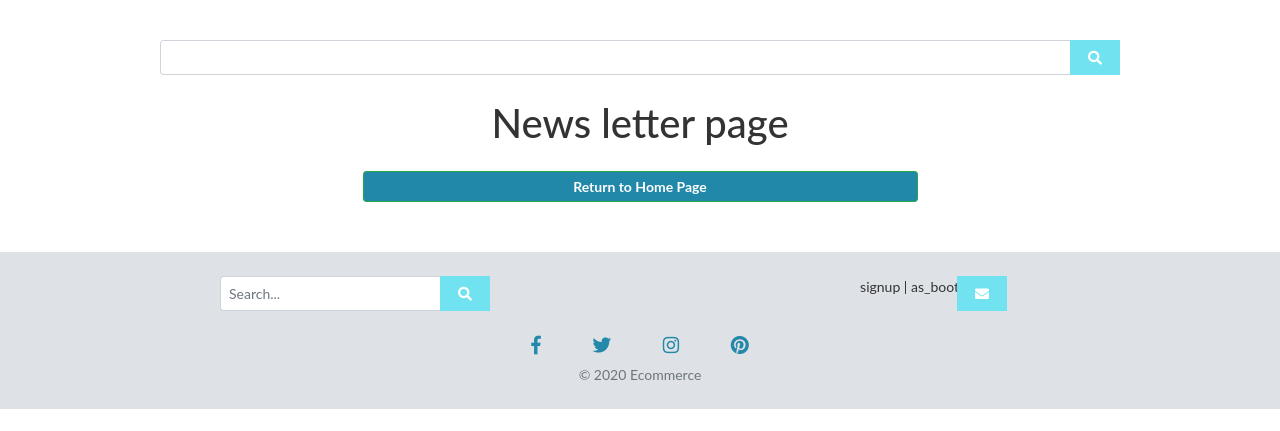
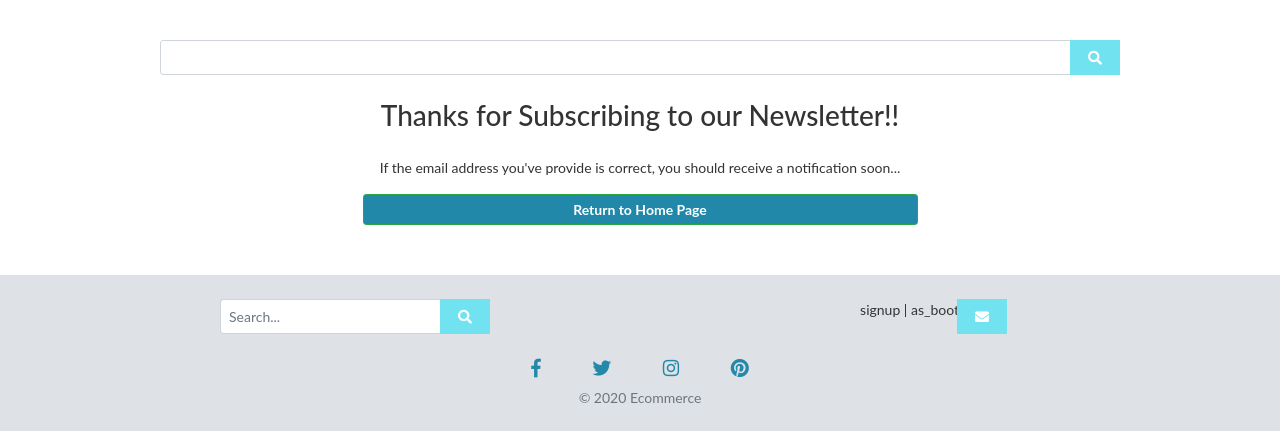
Before and after one commit to Luciano-Lima/ecommerce_project, a Django app: template newsletter/templates/sign_up.html in a window 1280 px wide. Shown: the part 178-609 px from the top of the page. Run offline with Django 4.2, Linux system fonts and the light colour scheme; the template is opened without the code that fills it, so the values that code supplies are empty; some libraries are stand-ins or nearby versions.

Commit message:
Removed newsletter signin to accet get method and render to template correctly

```diff
--- a/newsletter/templates/sign_up.html
+++ b/newsletter/templates/sign_up.html
@@ -6,7 +6,8 @@
 
 {% block content %}
 <div class="container">
-    <h1 class='text-center m-4'>News letter page</h1>
+    <h3 class='text-center m-4'>Thanks for Subscribing to our Newsletter!!</h3>
+    <p class="text-center">If the email address you've provide is correct, you should receive a notification soon...</p>
     <a href="{% url 'home' %}">
         <button type="button" class="cont-shop btn btn-sm btn-success text-white newsletter-return-home">
         <strong>Return to Home Page</strong>
```
